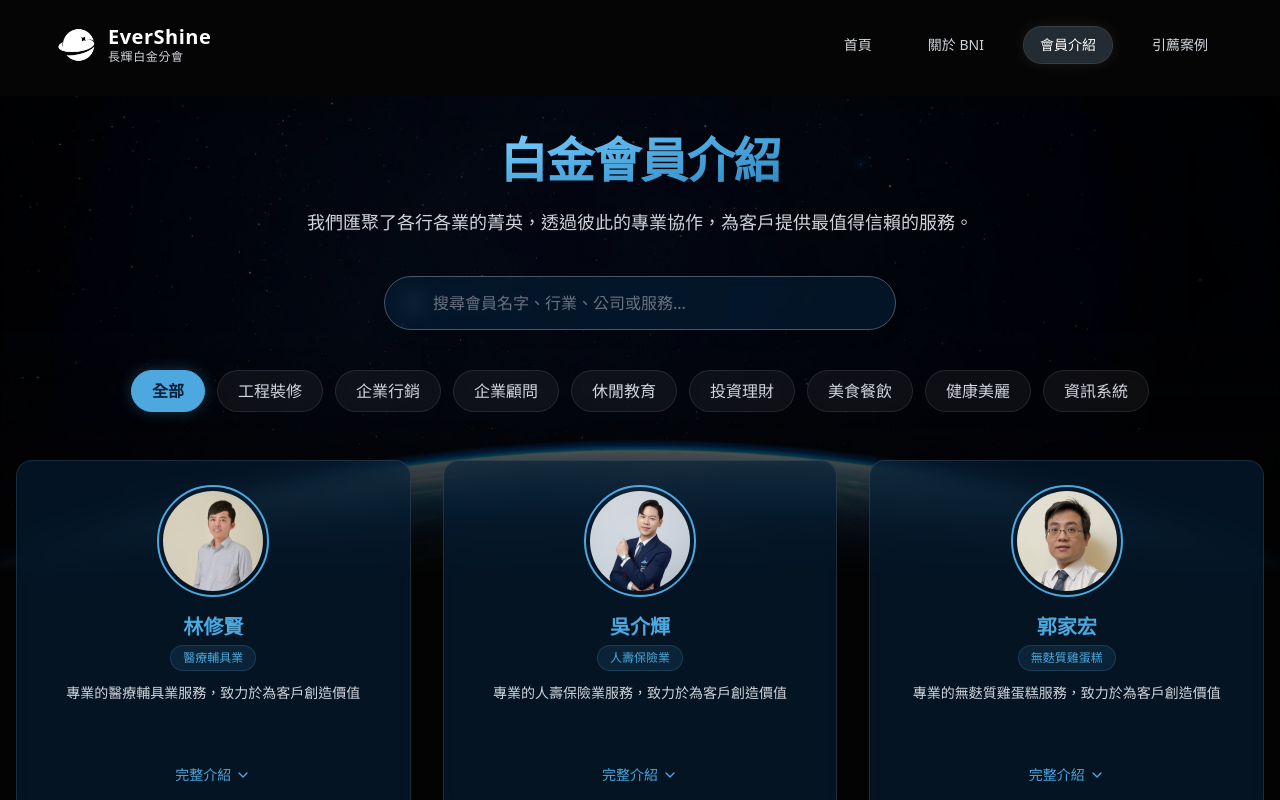
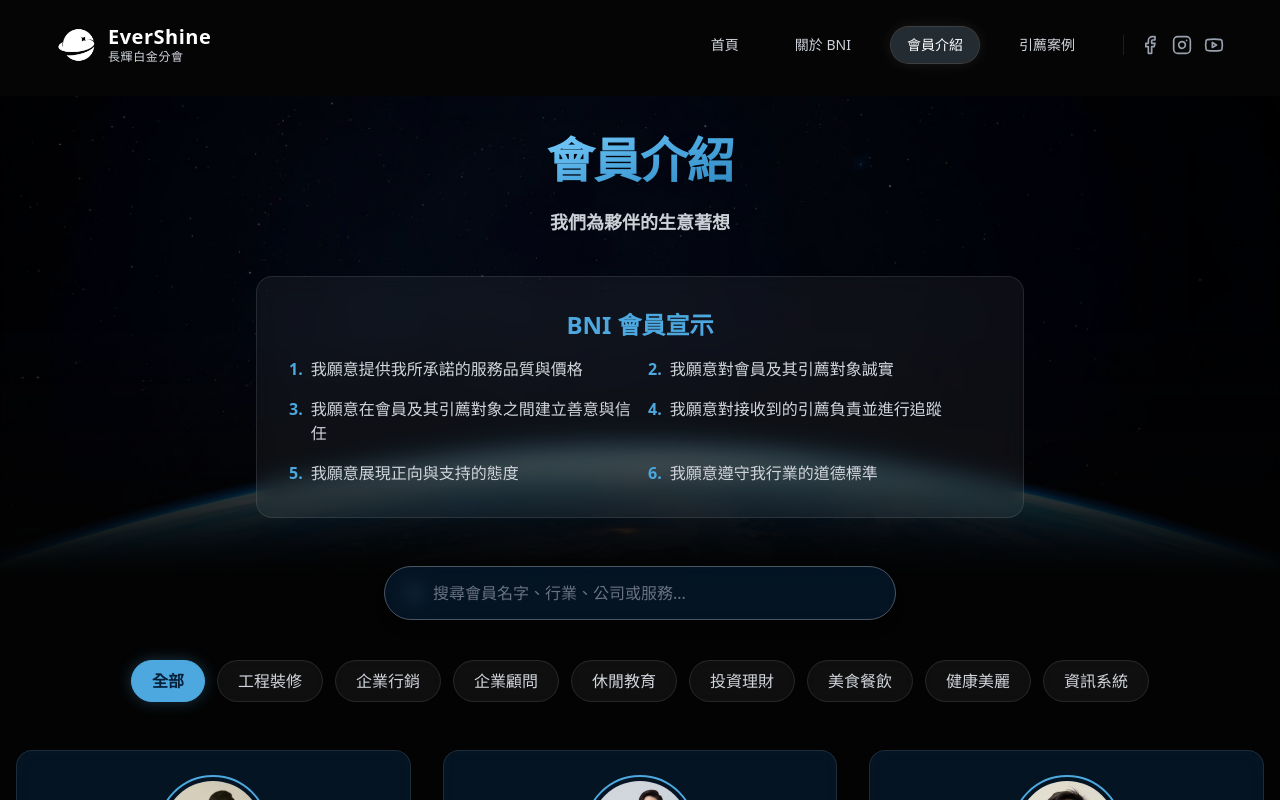
Before and after one commit to DreamOne09/EverShine, a React (Vite) app: page /members in a window 1280 px wide. Shown: the top 800 px of the page. Built offline with nearby package versions, Linux system fonts and the light colour scheme; a web font is replaced by a local one.

Commit message:
feat: enhance UI with social icons, hero animations, member pledge, and data accuracy

```diff
--- a/src/components/home/Results.tsx
+++ b/src/components/home/Results.tsx
@@ -32,7 +32,7 @@
                     <h2 className="text-3xl md:text-4xl font-bold mb-4 text-white">成果會說話</h2>
                     <div className="w-20 h-1 bg-primary mx-auto rounded-full mb-4"></div>
                     <p className="text-gray-400 text-sm">
-                        資料更新時間：2025/12/13
+                        創會以來 - 資料更新時間：2025/12/13
                     </p>
                 </div>
 
@@ -55,7 +55,7 @@
                         value={580} // 5.8億
                         suffix="億+"
                         label="總交易價值 (TWD)"
-                        subtext="NT$ 588,681,..."
+                        subtext="NT$ 588,681,643"
                         isCurrency
                     />
                     <div className="bg-bg-dark/60 backdrop-blur-md border border-primary/20 rounded-2xl shadow-xl p-8 flex flex-col items-center justify-center hover:-translate-y-2 transition-transform duration-300 text-center">
@@ -90,7 +90,7 @@
                                 <img
                                     src="/images/members/許雅婷.jpg"
                                     alt="許雅婷"
-                                    className="w-full h-full object-cover"
+                                    className="w-full h-full object-cover object-top"
                                     onError={(e) => e.currentTarget.src = '/images/assets/logo/白色正方形logo.png'}
                                 />
                             </div>
--- a/src/components/home/ResultsChart.tsx
+++ b/src/components/home/ResultsChart.tsx
@@ -131,6 +131,7 @@
                 }
             },
             y: {
+                beginAtZero: true,
                 grid: {
                     color: 'rgba(76, 168, 223, 0.1)',
                 },
--- a/src/components/layout/Navbar.tsx
+++ b/src/components/layout/Navbar.tsx
@@ -1,7 +1,7 @@
 import React, { useState, useEffect } from 'react';
 import { Link, useLocation } from 'react-router-dom';
 import { motion, AnimatePresence } from 'framer-motion';
-import { Menu, X } from 'lucide-react';
+import { Menu, X, Facebook, Instagram, Youtube } from 'lucide-react';
 
 const Navbar: React.FC = () => {
     const [isScrolled, setIsScrolled] = useState(false);
@@ -72,9 +72,9 @@
                 {/* Desktop Menu */}
                 <div className="hidden md:flex items-center gap-6">
                     {navLinks.map((link) => (
-                        <a
+                        <Link
                             key={link.name}
-                            href={link.path}
+                            to={link.path}
                             className={`relative px-4 py-2 rounded-full text-sm font-medium transition-all duration-300 group overflow-hidden ${isActive(link.path)
                                 ? 'text-white bg-white/10 shadow-[0_0_15px_rgba(255,255,255,0.1)] ring-1 ring-white/20'
                                 : 'text-gray-300 hover:text-white hover:bg-white/5'
@@ -88,8 +88,15 @@
                                     transition={{ type: 'spring', bounce: 0.2, duration: 0.6 }}
                                 />
                             )}
-                        </a>
+                        </Link>
                     ))}
+
+                    {/* Social Icons */}
+                    <div className="flex items-center gap-3 pl-4 border-l border-white/10 ml-2">
+                        <a href="https://facebook.com" target="_blank" rel="noopener noreferrer" className="text-gray-400 hover:text-[#1877F2] transition-colors"><Facebook size={20} /></a>
+                        <a href="https://instagram.com" target="_blank" rel="noopener noreferrer" className="text-gray-400 hover:text-[#E4405F] transition-colors"><Instagram size={20} /></a>
+                        <a href="https://youtube.com" target="_blank" rel="noopener noreferrer" className="text-gray-400 hover:text-[#FF0000] transition-colors"><Youtube size={20} /></a>
+                    </div>
                 </div>
 
                 {/* Mobile Menu Button */}
--- a/src/pages/BNI.tsx
+++ b/src/pages/BNI.tsx
@@ -44,9 +44,9 @@
                 <div className="absolute inset-0 bg-black/40 z-0 pointer-events-none" />
 
                 <motion.div
-                    initial={{ opacity: 0, y: 30 }}
-                    animate={{ opacity: 1, y: 0 }}
-                    transition={{ duration: 0.8 }}
+                    initial={{ opacity: 0, scale: 0.8, y: 30 }}
+                    animate={{ opacity: 1, scale: 1, y: 0 }}
+                    transition={{ duration: 0.8, type: "spring", bounce: 0.5 }}
                     className="relative z-10 max-w-4xl mx-auto"
                 >
                     <div className="mb-6 flex justify-center">
--- a/src/pages/MemberEdit.tsx
+++ b/src/pages/MemberEdit.tsx
@@ -91,7 +91,8 @@
         }
 
         const formData = {
-            name: name, // Assuming 'name' is the identifier for the member
+            id: memberData.id,
+            name: name,
             company: company,
             position: position,
             title: `${position} - ${company}`,
--- a/src/pages/Members.tsx
+++ b/src/pages/Members.tsx
@@ -67,18 +67,54 @@
             <div className="container mx-auto px-4 py-8 relative z-10 pt-10">
                 <div className="text-center mb-12 relative z-10">
                     <motion.div
-                        initial={{ opacity: 0, y: -20 }}
-                        animate={{ opacity: 1, y: 0 }}
-                        transition={{ duration: 0.6 }}
+                        initial={{ opacity: 0, scale: 0.8, y: -20 }}
+                        animate={{ opacity: 1, scale: 1, y: 0 }}
+                        transition={{ duration: 0.8, type: "spring", bounce: 0.5 }}
                     >
                         <h1 className="text-4xl md:text-5xl font-bold mb-6 tracking-tight font-sans">
                             <span className="bg-clip-text text-transparent bg-gradient-to-br from-primary-light via-primary to-primary-dark drop-shadow-2xl">
-                                白金會員介紹
+                                會員介紹
                             </span>
                         </h1>
-                        <p className="text-gray-300 text-lg max-w-2xl mx-auto mb-10">
-                            我們匯聚了各行各業的菁英，透過彼此的專業協作，為客戶提供最值得信賴的服務。
+                        <p className="text-gray-300 text-lg max-w-2xl mx-auto mb-10 font-bold">
+                            我們為夥伴的生意著想
                         </p>
+                    </motion.div>
+
+                    {/* Member Pledge */}
+                    <motion.div
+                        initial={{ opacity: 0, y: 20 }}
+                        animate={{ opacity: 1, y: 0 }}
+                        transition={{ delay: 0.3, duration: 0.6 }}
+                        className="bg-white/5 backdrop-blur-md rounded-2xl p-6 md:p-8 max-w-3xl mx-auto mb-12 border border-white/10 text-left"
+                    >
+                        <h3 className="text-xl md:text-2xl font-bold text-primary mb-4 text-center">BNI 會員宣示</h3>
+                        <div className="grid md:grid-cols-2 gap-4 text-gray-300 text-sm md:text-base">
+                            <div className="flex items-start gap-2">
+                                <span className="text-primary font-bold">1.</span>
+                                <p>我願意提供我所承諾的服務品質與價格</p>
+                            </div>
+                            <div className="flex items-start gap-2">
+                                <span className="text-primary font-bold">2.</span>
+                                <p>我願意對會員及其引薦對象誠實</p>
+                            </div>
+                            <div className="flex items-start gap-2">
+                                <span className="text-primary font-bold">3.</span>
+                                <p>我願意在會員及其引薦對象之間建立善意與信任</p>
+                            </div>
+                            <div className="flex items-start gap-2">
+                                <span className="text-primary font-bold">4.</span>
+                                <p>我願意對接收到的引薦負責並進行追蹤</p>
+                            </div>
+                            <div className="flex items-start gap-2">
+                                <span className="text-primary font-bold">5.</span>
+                                <p>我願意展現正向與支持的態度</p>
+                            </div>
+                            <div className="flex items-start gap-2">
+                                <span className="text-primary font-bold">6.</span>
+                                <p>我願意遵守我行業的道德標準</p>
+                            </div>
+                        </div>
                     </motion.div>
 
                     {/* Search Bar */}
--- a/src/pages/Referrals.tsx
+++ b/src/pages/Referrals.tsx
@@ -47,9 +47,9 @@
                 {/* Hero Section */}
                 <div className="text-center mb-16 pt-10">
                     <motion.div
-                        initial={{ opacity: 0, y: -20 }}
-                        animate={{ opacity: 1, y: 0 }}
-                        transition={{ duration: 0.6 }}
+                        initial={{ opacity: 0, scale: 0.8, y: -20 }}
+                        animate={{ opacity: 1, scale: 1, y: 0 }}
+                        transition={{ duration: 0.8, type: "spring", bounce: 0.5 }}
                     >
                         <h1 className="text-4xl md:text-6xl font-bold mb-6 tracking-tight font-sans">
                             <span className="bg-clip-text text-transparent bg-gradient-to-br from-primary-light via-primary to-primary-dark drop-shadow-2xl">
```
Also changed, not shown: 5 other files (tests, documents, lock files or other folders).
